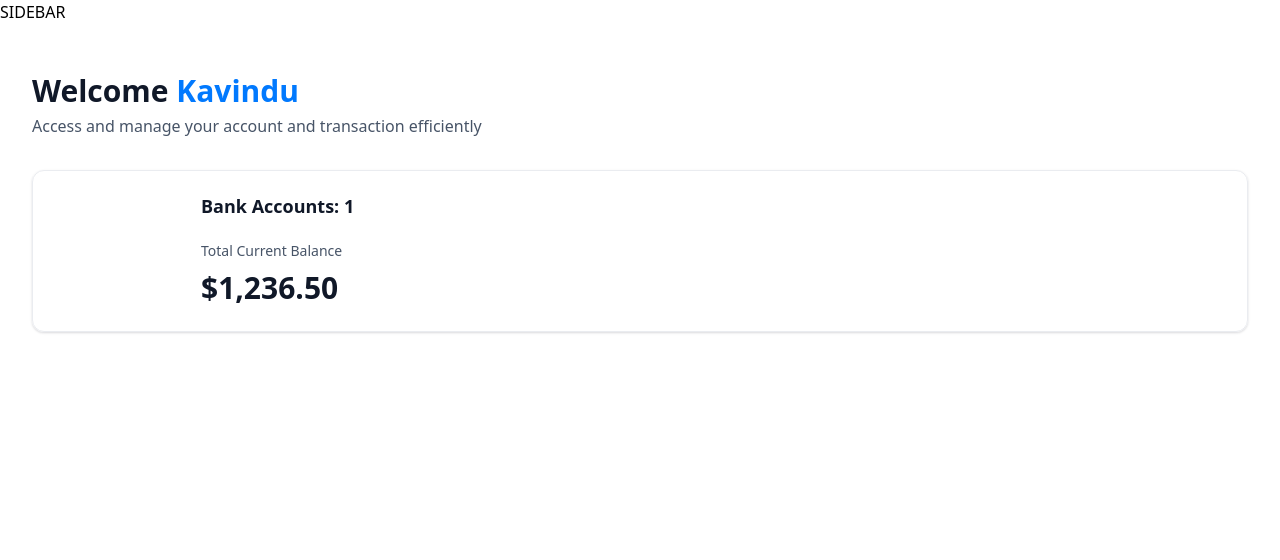
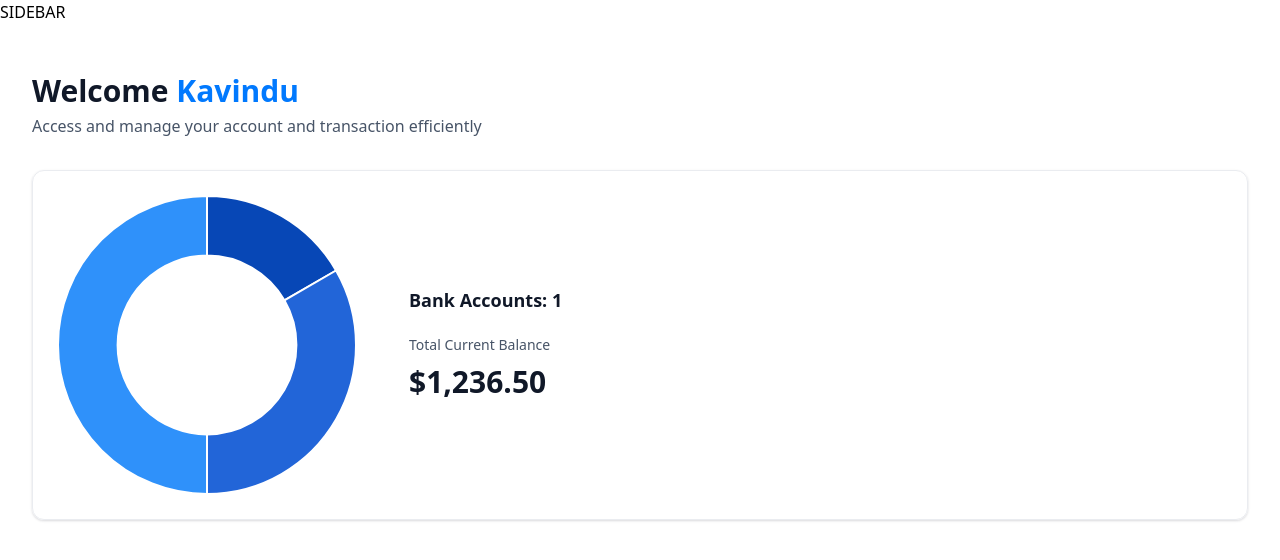
Before and after one commit to kavindu919/Banking-Application, a Next.js app: page / in a window 1280 px wide. Shown: the top 560 px of the page. Built offline with nearby package versions, Linux system fonts and the light colour scheme.

Commit message:
complete chart

```diff
--- /dev/null
+++ b/components/DoughnutChart.tsx
@@ -0,0 +1,35 @@
+"use client";
+import { Chart as ChartJS, ArcElement, Tooltip, Legend } from "chart.js";
+import { Doughnut } from "react-chartjs-2";
+
+ChartJS.register(ArcElement, Tooltip, Legend);
+
+const DoughnutChart = ({ accounts }: DoughnutChartProps) => {
+  const data = {
+    datasets: [
+      {
+        label: "Banks",
+        data: [1250, 2500, 3750],
+        backgroundColor: ["#0747b6", "#2265d8", "#2f91fa"],
+      },
+    ],
+    labels: ["Bank 1", "Bank 2", "Bank 3"],
+  };
+  return (
+    <div>
+      <Doughnut
+        data={data}
+        options={{
+          cutout: "60%",
+          plugins: {
+            legend: {
+              display: false,
+            },
+          },
+        }}
+      />
+    </div>
+  );
+};
+
+export default DoughnutChart;
--- a/components/TotalBalanceBox.tsx
+++ b/components/TotalBalanceBox.tsx
@@ -1,6 +1,5 @@
-import { formatAmount } from "@/lib/utils";
-import React from "react";
 import AnimatedCounter from "./AnimatedCounter";
+import DoughnutChart from "./DoughnutChart";
 
 const TotalBalanceBox = ({
   accounts = [],
@@ -9,14 +8,17 @@
 }: TotlaBalanceBoxProps) => {
   return (
     <section className="total-balance">
-      <div className="total-balance-chart">{/* donut chart */}</div>
-      <div className=" flex flex-col gap-6">
+      <div className="total-balance-chart">
+        {/* donut chart */}
+        <DoughnutChart accounts={accounts} />
+      </div>
+      <div className="flex flex-col gap-6 ml-52">
         <h2 className="header-2">Bank Accounts: {totalBanks} </h2>
         <div className=" flex flex-col gap-2">
           <p className="total-balance-label">Total Current Balance</p>
-          <p className="total-balance-amount flex-center gap-2">
+          <div className="total-balance-amount flex-center gap-2">
             <AnimatedCounter amount={totalCurrentBalance} />
-          </p>
+          </div>
         </div>
       </div>
     </section>
--- a/package.json
+++ b/package.json
@@ -10,12 +10,14 @@
   },
   "dependencies": {
     "@radix-ui/react-slot": "^1.0.2",
+    "chart.js": "^4.4.2",
     "class-variance-authority": "^0.7.0",
     "clsx": "^2.1.1",
     "lucide-react": "^0.378.0",
     "next": "14.2.3",
     "query-string": "^9.0.0",
     "react": "^18",
+    "react-chartjs-2": "^5.2.0",
     "react-countup": "^6.5.3",
     "react-dom": "^18",
     "tailwind-merge": "^2.3.0",
```
Also changed, not shown: 1 other file (tests, documents, lock files or other folders).
